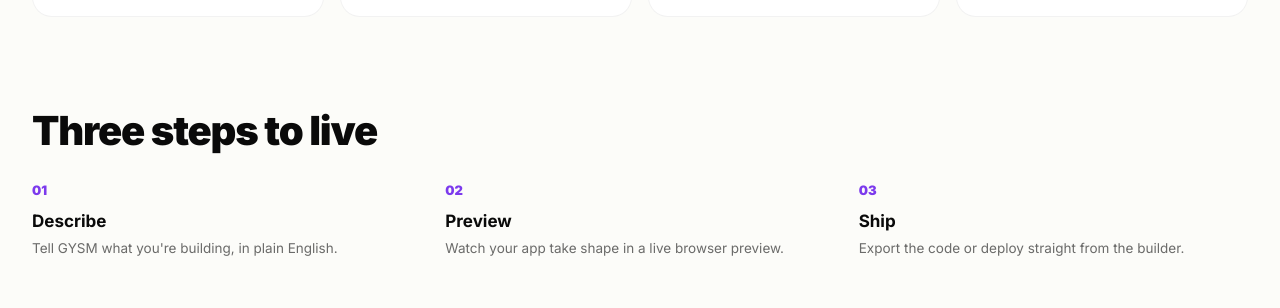
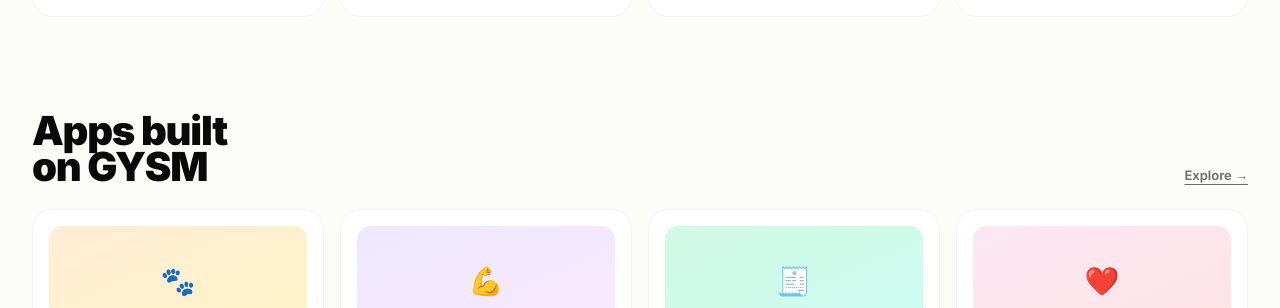
Before and after one commit to michaelfuwobiri-creator/gysm-io, a Next.js app: page / in a window 1280 px wide. Shown: the part 1298-1606 px from the top of the page. Built offline with nearby package versions, Linux system fonts and the light colour scheme; no server answers.

Commit message:
Remove "Three steps to live" section from homepage
Dropped the HOW IT WORKS section and its now-unused STEPS data --
requested as unnecessary. No other homepage content changed.

```diff
--- a/app/page.tsx
+++ b/app/page.tsx
@@ -8,12 +8,6 @@
   { icon: "◆", title: "Auth, done for you", body: "Sign-up, login, and sessions are wired in automatically, from the first prompt." },
   { icon: "$", title: "Payments that work", body: "Stripe checkout and subscriptions, no integration required on your end." },
   { icon: "▲", title: "Ship in one click", body: "Every build gets a live preview instantly — deploy it or keep iterating." },
-];
-
-const STEPS = [
-  { n: "01", title: "Describe", body: "Tell GYSM what you're building, in plain English." },
-  { n: "02", title: "Preview", body: "Watch your app take shape in a live browser preview." },
-  { n: "03", title: "Ship", body: "Export the code or deploy straight from the builder." },
 ];
 
 // avatar: DiceBear-generated illustrated portraits, not photos of real people --
@@ -148,20 +142,6 @@
         </div>
       </section>
 
-      {/* HOW IT WORKS */}
-      <section className="max-w-[1280px] mx-auto px-5 md:px-8 mt-14 md:mt-24">
-        <h2 className="text-[28px] md:text-[40px] font-black tracking-[-0.03em] leading-[0.9] mb-8">Three steps to live</h2>
-        <div className="grid md:grid-cols-3 gap-6">
-          {STEPS.map((s) => (
-            <div key={s.n}>
-              <div className="text-[13px] font-black text-violet-600">{s.n}</div>
-              <div className="mt-2 text-[17px] font-bold">{s.title}</div>
-              <div className="mt-1 text-[13.5px] opacity-60">{s.body}</div>
-            </div>
-          ))}
-        </div>
-      </section>
-
       {/* APPS BUILT ON GYSM */}
       <section className="max-w-[1280px] mx-auto px-5 md:px-8 mt-14 md:mt-24">
         <div className="flex items-end justify-between">
```
